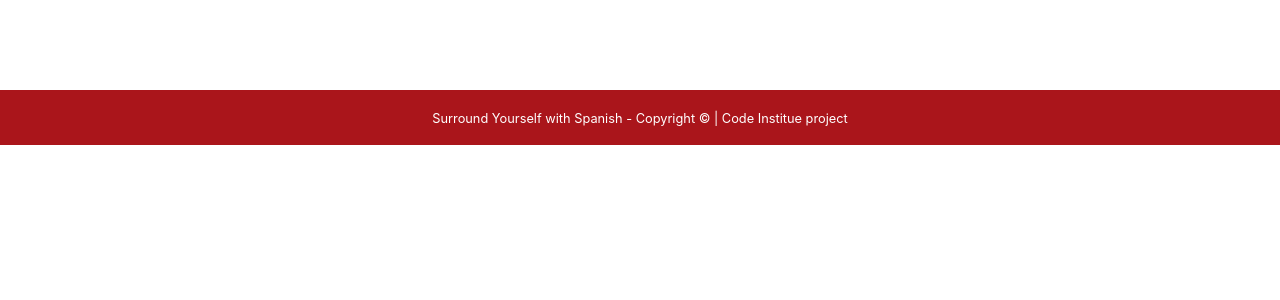
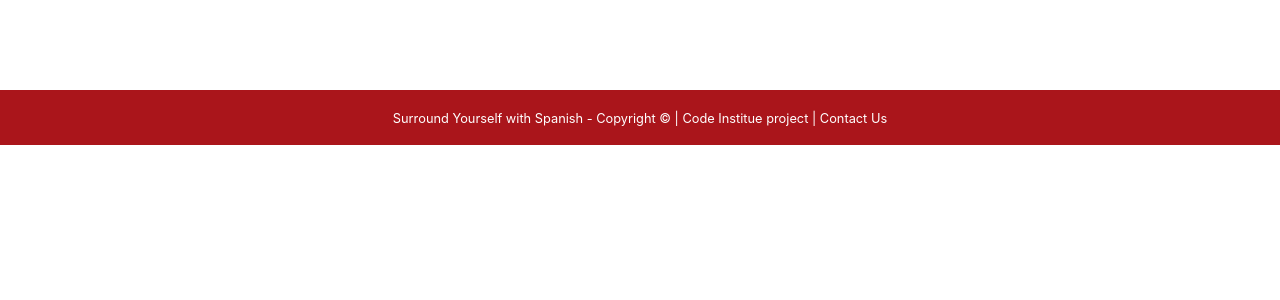
Before and after one commit to DonnaIB/surround_yourself_with_spanish, a Flask app: page / in a window 1280 px wide. Shown: the part 655-955 px from the top of the page. Run offline with Flask 2, Linux system fonts and the light colour scheme; data that the repository does not hold is empty; some libraries are stand-ins or nearby versions.

Commit message:
Add favicon & contact link in footer

```diff
--- a/static/css/style.css
+++ b/static/css/style.css
@@ -203,6 +203,15 @@ footer {
     padding-top: 15px;
   }
 
+  footer a {
+    color: white;
+    text-decoration: none;
+  }
+
+  footer a:hover {
+      color: #058E6E;
+  }
+
 /* categories */
 
 .category-name {
--- a/templates/base.html
+++ b/templates/base.html
@@ -5,7 +5,8 @@
     <meta charset="UTF-8">
     <meta name="viewport" content="width=device-width, initial-scale=1.0">
     <meta http-equiv="X-UA-Compatible" content="ie=edge">
-    <meta name="Description" content="Enter your description here" />
+    <meta name="Description" content="{{ url_for('static', filename='static/images/favicon-16x16.png') }}" />
+    <link rel="icon" type="image/png" href="assets/images/favicon.png" />
     <link rel="stylesheet" href="https://cdnjs.cloudflare.com/ajax/libs/twitter-bootstrap/4.6.0/css/bootstrap.min.css">
     <link rel="stylesheet" href="https://cdnjs.cloudflare.com/ajax/libs/font-awesome/5.15.2/css/all.min.css">
     <link href="https://fonts.googleapis.com/icon?family=Material+Icons"
@@ -88,7 +89,9 @@
         <div class="row">
             <div class="col-12">
                 <p>
-                    <small>Surround Yourself with Spanish - Copyright &copy; | Code Institue project</small>
+                    <small>Surround Yourself with Spanish - Copyright &copy; | Code Institue project |
+                        <a href="https://donnaib.github.io/spanish_quiz/contact.html" target="_blank">Contact Us</a>
+                    </small>
                 </p>
             </div>
         </div>
```
Also changed, not shown: static/images/favicon-16x16.png (added).
